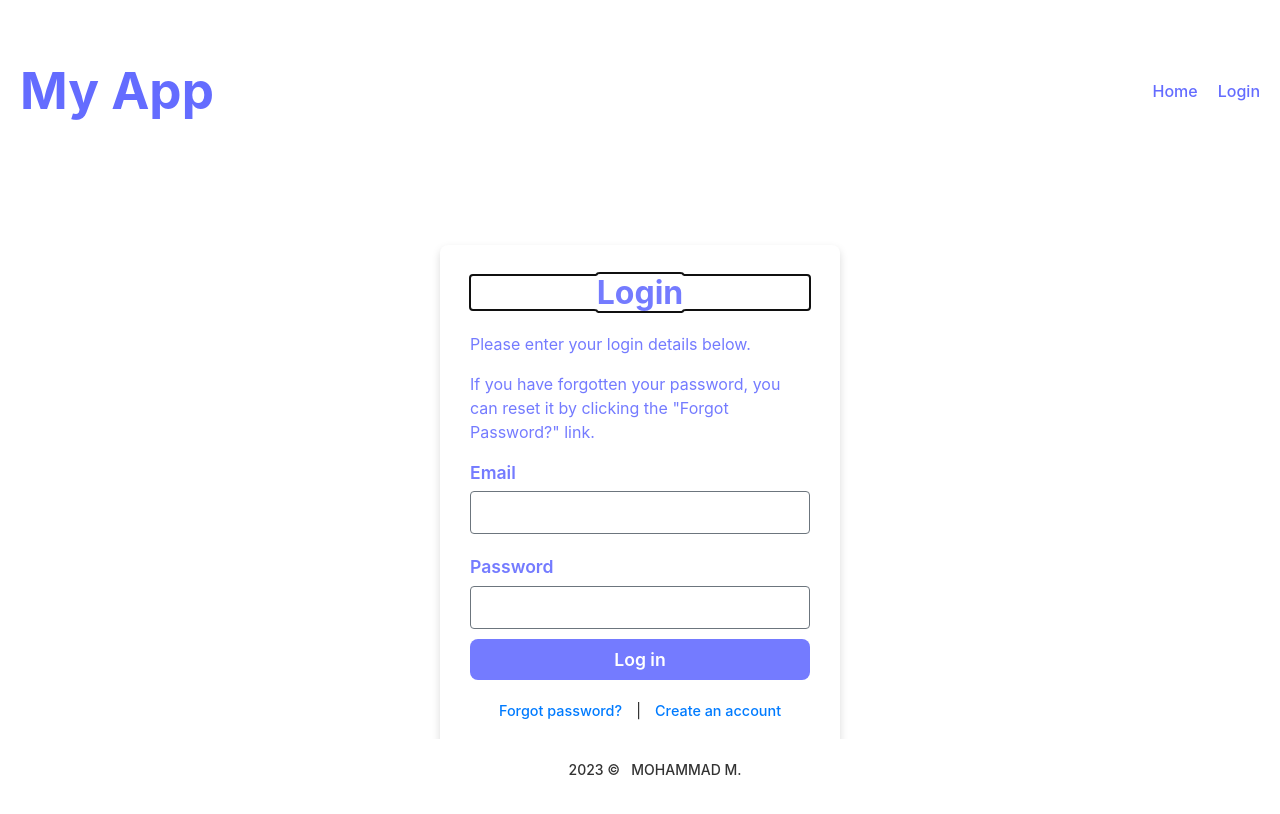
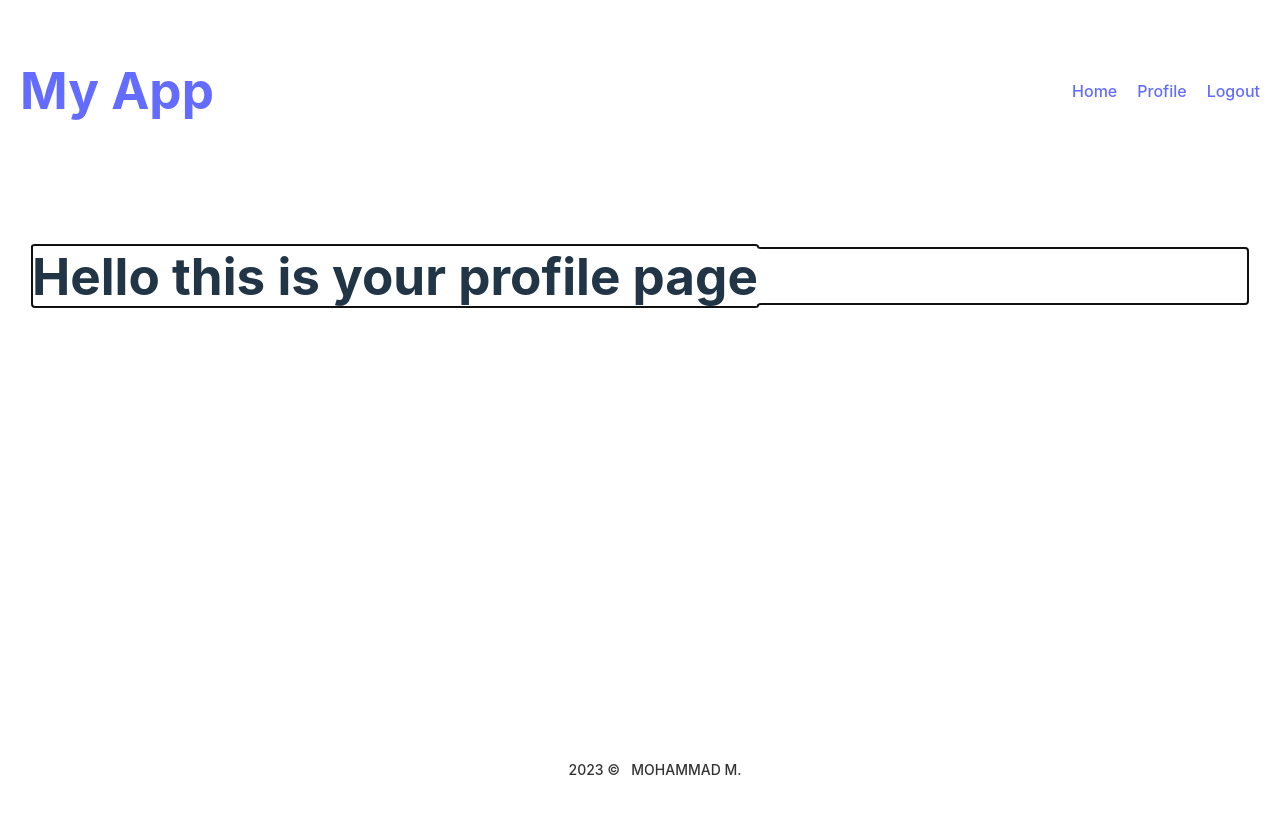
Before and after one commit to Mojens/Mandatory-Assignment-2-FullStack-NodeJS, a Svelte app in the folder client/: page /profile in a window 1280 px wide. Before the commit this address led to /login. Built offline with nearby package versions, Linux system fonts and the light colour scheme; sample sign-in values are in the browser's storage.

Commit message:
login, signup, forgot-pwd and profile page with privateRouteGuard and PrivateGuard should work now

```diff
--- a/client/src/components/navbar/Navbar.svelte
+++ b/client/src/components/navbar/Navbar.svelte
@@ -34,6 +34,7 @@
         const data = await response.json();
         if (response.status === 200) {
             toastr.error(data.message);
+            localStorage.removeItem("user");
             user.set(null);
             $user = null;
         } else {
@@ -50,7 +51,7 @@
         <div class="nav-links">
             {#each navigationLinks as link}
                 {#if link.name === "Logout"}
-                    <a class="nav-link" on:click={handleLogout}>{link.name}</a>
+                    <a class="nav-link" href="/login" on:click={handleLogout}  on:keypress={handleLogout}>{link.name}</a>
                 {:else}
                     <Link class="nav-link" to={link.path}>{link.name}</Link>
                 {/if}
--- a/client/src/pages/login/Login.svelte
+++ b/client/src/pages/login/Login.svelte
@@ -24,6 +24,7 @@
         });
         const data = await response.json();
         if (response.status === 200) {
+            localStorage.setItem("user", JSON.stringify(data.user));
             toastr.success(data.message);
             user.set(data.user);
             const from = ($location.state && $location.state.from) || "/profile";
--- a/client/src/stores/userStore.js
+++ b/client/src/stores/userStore.js
@@ -1,3 +1,4 @@
 import { writable } from "svelte/store";
 
-export const user = writable(null);
+const userFromLocalStorage = JSON.parse(localStorage.getItem("user"));
+export const user = writable(userFromLocalStorage || null);
```
Also changed, not shown: client/src/pages/profile/Profile.svelte (+3 -5 lines).
